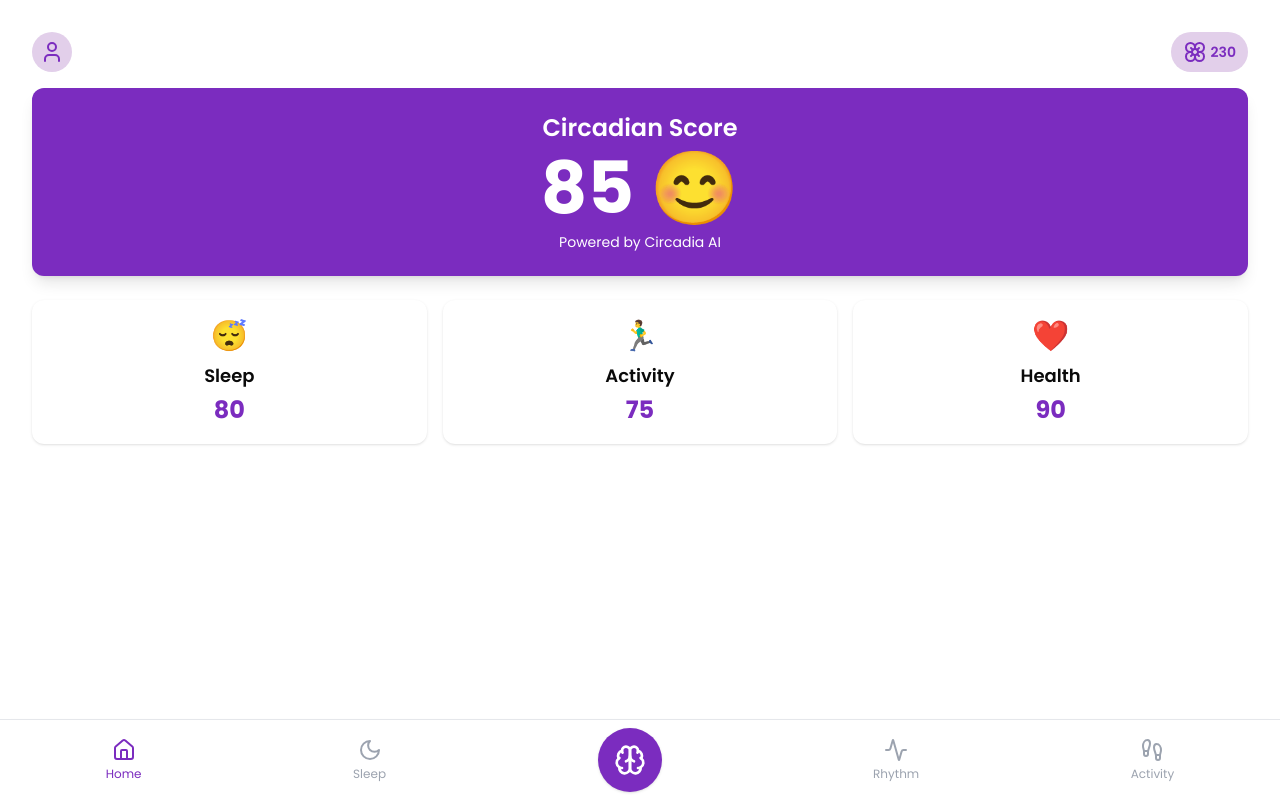
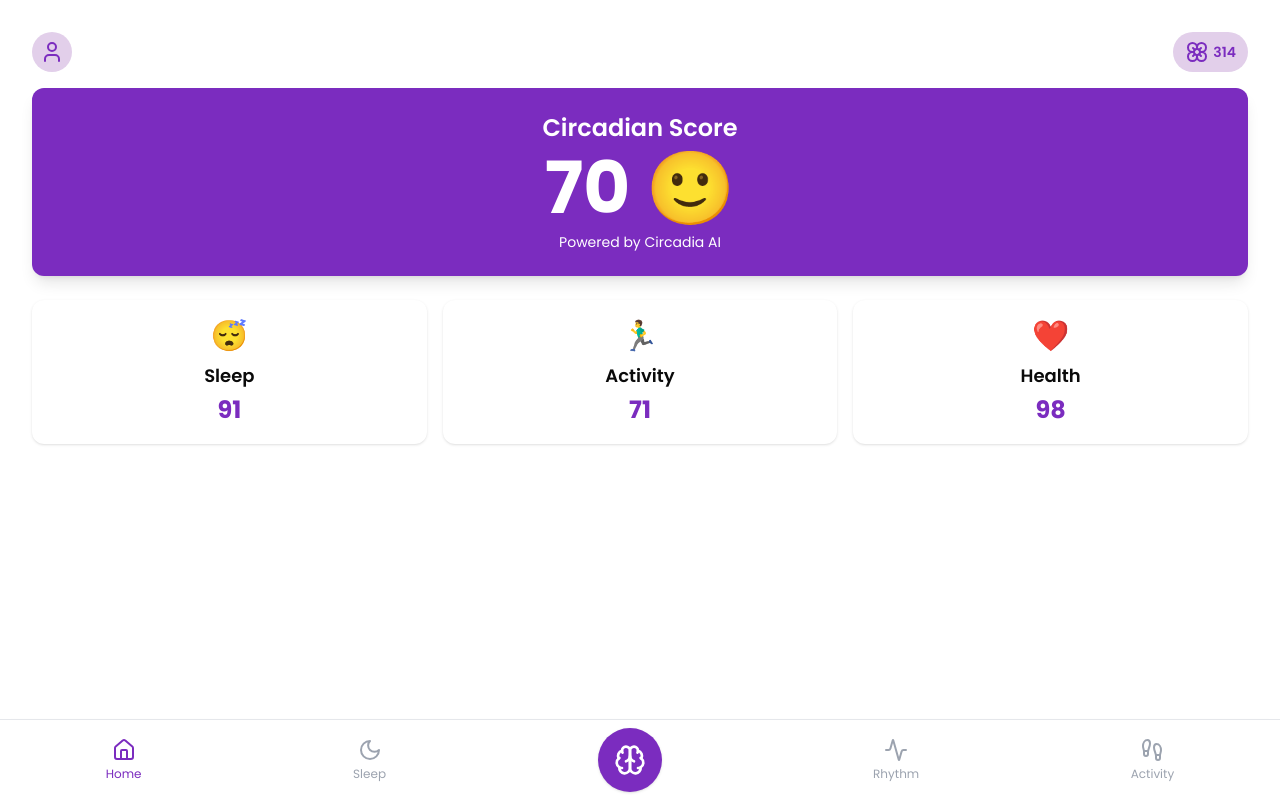
Before and after one commit to Ayushjain2205/circadia, a Next.js app: page /home in a window 1280 px wide. Built offline with nearby package versions, Linux system fonts and the light colour scheme.

Commit message:
Update overall data api

```diff
--- a/src/pages/api/hello.ts
+++ /dev/null
@@ -1,13 +0,0 @@
-// Next.js API route support: https://nextjs.org/docs/api-routes/introduction
-import type { NextApiRequest, NextApiResponse } from "next";
-
-type Data = {
-  name: string;
-};
-
-export default function handler(
-  req: NextApiRequest,
-  res: NextApiResponse<Data>,
-) {
-  res.status(200).json({ name: "John Doe" });
-}
--- /dev/null
+++ b/src/pages/api/overall-data.ts
@@ -0,0 +1,110 @@
+import { NextApiRequest, NextApiResponse } from "next";
+
+type ScoreType = "sleep" | "activity" | "health";
+type Metric = {
+  name: string;
+  value: number;
+  unit: string;
+  emoji: string;
+  trend: "up" | "down" | "neutral";
+};
+
+interface ScoreData {
+  score: number;
+  metrics: Metric[];
+}
+
+interface OverallData {
+  overallScore: number;
+  coinCount: number;
+  scores: Record<ScoreType, ScoreData>;
+}
+
+function generateRandomScore(min: number, max: number): number {
+  return Math.floor(Math.random() * (max - min + 1)) + min;
+}
+
+function generateRandomTrend(): "up" | "down" | "neutral" {
+  const trends = ["up", "down", "neutral"];
+  return trends[Math.floor(Math.random() * trends.length)] as
+    | "up"
+    | "down"
+    | "neutral";
+}
+
+export default function handler(
+  req: NextApiRequest,
+  res: NextApiResponse<OverallData>
+) {
+  const overallScore = generateRandomScore(50, 90);
+  const coinCount = generateRandomScore(100, 500);
+
+  const scores: Record<ScoreType, ScoreData> = {
+    sleep: {
+      score: generateRandomScore(60, 100),
+      metrics: [
+        {
+          name: "Sleep Debt",
+          value: parseFloat((Math.random() * 3).toFixed(1)),
+          unit: "hours",
+          emoji: "💤",
+          trend: generateRandomTrend(),
+        },
+        {
+          name: "Deep Sleep",
+          value: parseFloat((Math.random() * 3).toFixed(1)),
+          unit: "hours",
+          emoji: "🌙",
+          trend: generateRandomTrend(),
+        },
+        {
+          name: "Time Slept",
+          value: parseFloat((Math.random() * 4 + 5).toFixed(1)),
+          unit: "hours",
+          emoji: "⏰",
+          trend: generateRandomTrend(),
+        },
+      ],
+    },
+    activity: {
+      score: generateRandomScore(60, 100),
+      metrics: [
+        {
+          name: "Steps",
+          value: generateRandomScore(5000, 15000),
+          unit: "steps",
+          emoji: "👣",
+          trend: generateRandomTrend(),
+        },
+        {
+          name: "Physical Activity",
+          value: generateRandomScore(30, 120),
+          unit: "minutes",
+          emoji: "🏋️‍♂️",
+          trend: generateRandomTrend(),
+        },
+      ],
+    },
+    health: {
+      score: generateRandomScore(60, 100),
+      metrics: [
+        {
+          name: "Heart Health",
+          value: generateRandomScore(70, 100),
+          unit: "%",
+          emoji: "❤️",
+          trend: generateRandomTrend(),
+        },
+        {
+          name: "Resting Heart Rate",
+          value: generateRandomScore(50, 80),
+          unit: "bpm",
+          emoji: "💓",
+          trend: generateRandomTrend(),
+        },
+      ],
+    },
+  };
+
+  res.status(200).json({ overallScore, coinCount, scores });
+}
--- a/src/pages/home.tsx
+++ b/src/pages/home.tsx
@@ -30,74 +30,44 @@ interface ScoreData {
   metrics: Metric[];
 }
 
+interface OverallData {
+  overallScore: number;
+  coinCount: number;
+  scores: Record<ScoreType, ScoreData>;
+}
+
 export default function HomePage() {
-  const [overallScore, setOverallScore] = useState(85);
-  const [coinCount, setCoinCount] = useState(230);
+  const [overallScore, setOverallScore] = useState(0);
+  const [coinCount, setCoinCount] = useState(0);
   const [scores, setScores] = useState<Record<ScoreType, ScoreData>>({
-    sleep: {
-      score: 80,
-      metrics: [
-        {
-          name: "Sleep Debt",
-          value: 1.5,
-          unit: "hours",
-          emoji: "💤",
-          trend: "down",
-        },
-        {
-          name: "Deep Sleep",
-          value: 2.3,
-          unit: "hours",
-          emoji: "🌙",
-          trend: "up",
-        },
-        {
-          name: "Time Slept",
-          value: 7.5,
-          unit: "hours",
-          emoji: "⏰",
-          trend: "neutral",
-        },
-      ],
-    },
-    activity: {
-      score: 75,
-      metrics: [
-        { name: "Steps", value: 8500, unit: "steps", emoji: "👣", trend: "up" },
-        {
-          name: "Physical Activity",
-          value: 45,
-          unit: "minutes",
-          emoji: "🏋️‍♂️",
-          trend: "up",
-        },
-      ],
-    },
-    health: {
-      score: 90,
-      metrics: [
-        {
-          name: "Heart Health",
-          value: 95,
-          unit: "%",
-          emoji: "❤️",
-          trend: "up",
-        },
-        {
-          name: "Resting Heart Rate",
-          value: 62,
-          unit: "bpm",
-          emoji: "💓",
-          trend: "down",
-        },
-      ],
-    },
+    sleep: { score: 0, metrics: [] },
+    activity: { score: 0, metrics: [] },
+    health: { score: 0, metrics: [] },
   });
 
   const [selectedScore, setSelectedScore] = useState<ScoreType | null>(null);
   const [isGlowing, setIsGlowing] = useState(true);
   const [showPopup, setShowPopup] = useState(false);
   const [isClaimed, setIsClaimed] = useState(false);
+  const [isLoading, setIsLoading] = useState(true);
+
+  useEffect(() => {
+    const fetchData = async () => {
+      try {
+        const response = await fetch("/api/overall-data");
+        const data: OverallData = await response.json();
+        setOverallScore(data.overallScore);
+        setCoinCount(data.coinCount);
+        setScores(data.scores);
+        setIsLoading(false);
+      } catch (error) {
+        console.error("Error fetching data:", error);
+        setIsLoading(false);
+      }
+    };
+
+    fetchData();
+  }, []);
 
   useEffect(() => {
     const glowInterval = setInterval(() => {
@@ -137,6 +107,16 @@ export default function HomePage() {
       origin: { y: 0.6 },
     });
   };
+
+  if (isLoading) {
+    return (
+      <Layout>
+        <div className="flex-1 p-4 flex items-center justify-center">
+          <p>Loading...</p>
+        </div>
+      </Layout>
+    );
+  }
 
   return (
     <Layout>
```
